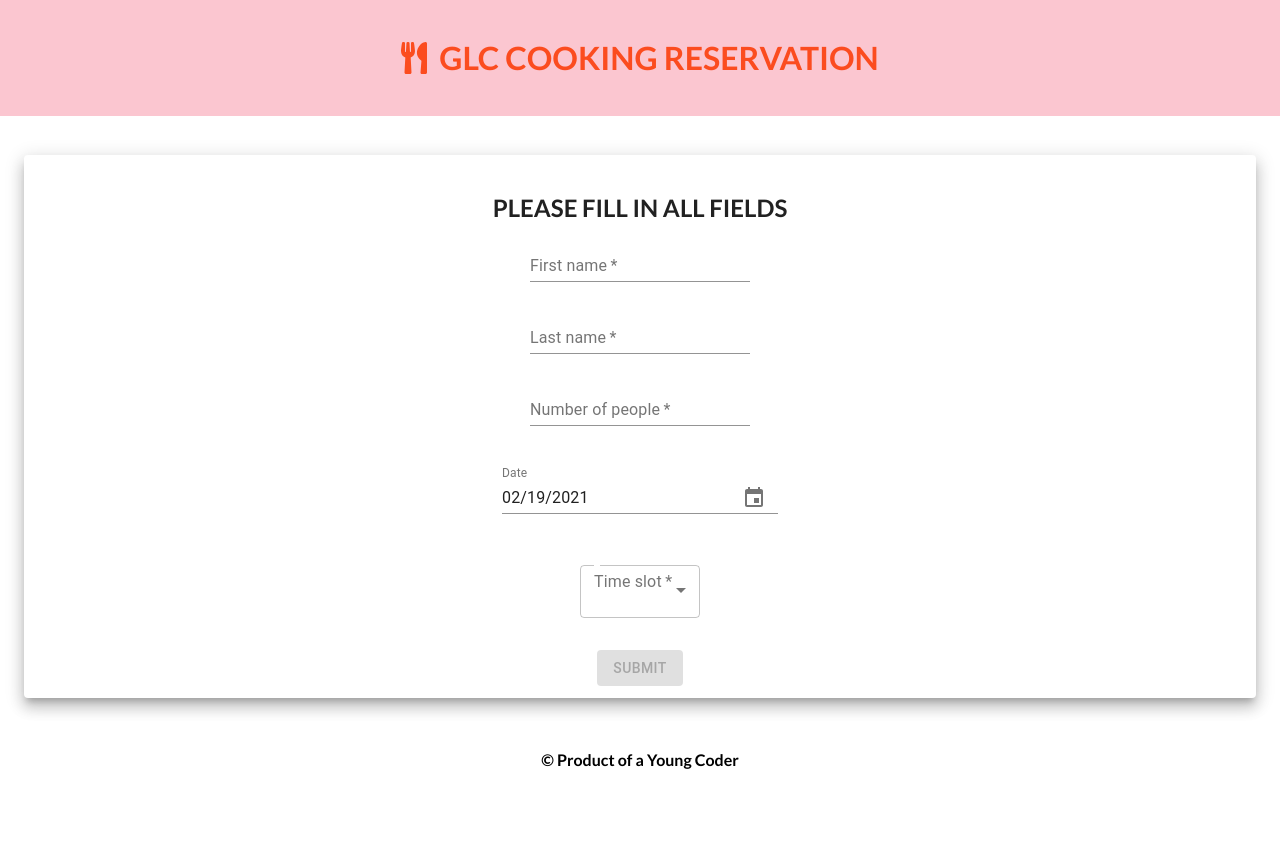
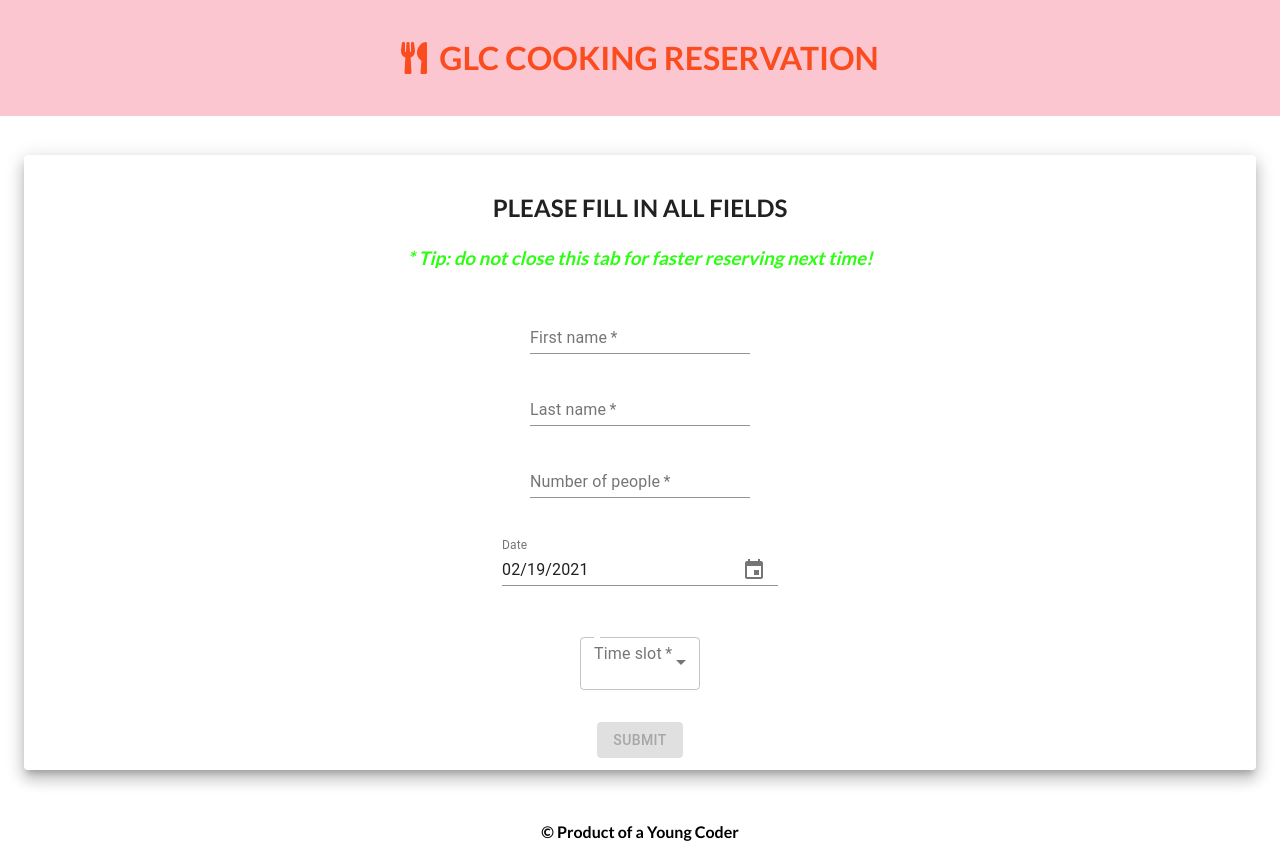
Before and after one commit to KhoiUna/cooking-reservation, a React (Create React App) app in the folder client/: page /reserve in a window 1280 px wide. Before the commit the page ends 800 px from the top, so only its background shows below. Built offline with nearby package versions, Linux system fonts and the light colour scheme.

Commit message:
update UI

```diff
--- a/client/src/containers/FeedbackForm/FeedbackForm.css
+++ b/client/src/containers/FeedbackForm/FeedbackForm.css
@@ -1,7 +1,7 @@
 .notice {
   color: red;
   font-style: italic;
-  padding: 3%;
+  padding: 1% 4%;
 }
 
 textarea {
--- a/client/src/containers/FeedbackForm/FeedbackForm.js
+++ b/client/src/containers/FeedbackForm/FeedbackForm.js
@@ -68,7 +68,9 @@ export default function FeedbackForm() {
               spacing={3}
             >
               <h2 style={{ paddingTop: "3%" }}>FEEDBACK</h2>
-              <h3 className="notice">* This part is for complaints</h3>
+              <h3 className="notice">
+                * If you have any complaints, feel free to send a feedback!
+              </h3>
 
               <Grid item xs={12} sm={6}>
                 <TextField
--- a/client/src/containers/Home/Home.js
+++ b/client/src/containers/Home/Home.js
@@ -40,7 +40,7 @@ export default function Home() {
 
       <legend>
         <i>
-          <strong>... / 8</strong>: number of people reserved / number of people
+          <strong>8 / 8</strong>: number of people reserved / number of people
           allowed
         </i>
         <div style={{ marginTop: "1%" }}>
--- a/client/src/containers/ReserveForm/ReserveForm.js
+++ b/client/src/containers/ReserveForm/ReserveForm.js
@@ -117,6 +117,12 @@ export default function ReserveForm() {
               spacing={3}
             >
               <h2 className="reserve-notice">PLEASE FILL IN ALL FIELDS</h2>
+              <h3
+                className="notice"
+                style={{ color: "#2aff10", padding: "2% 1%" }}
+              >
+                * Tip: do not close this tab for faster reserving next time!
+              </h3>
 
               <Grid item xs={12} sm={6}>
                 <TextField
```
